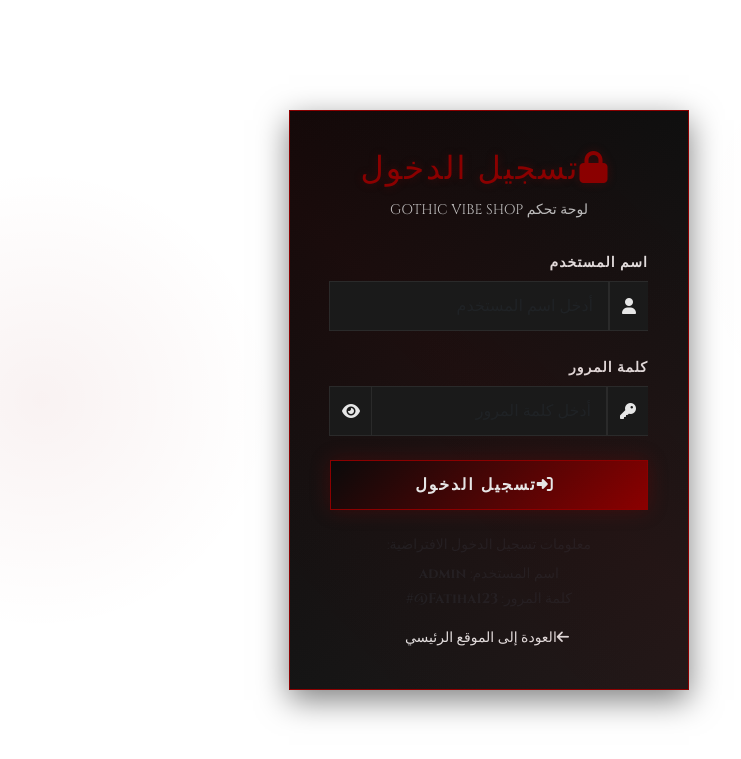
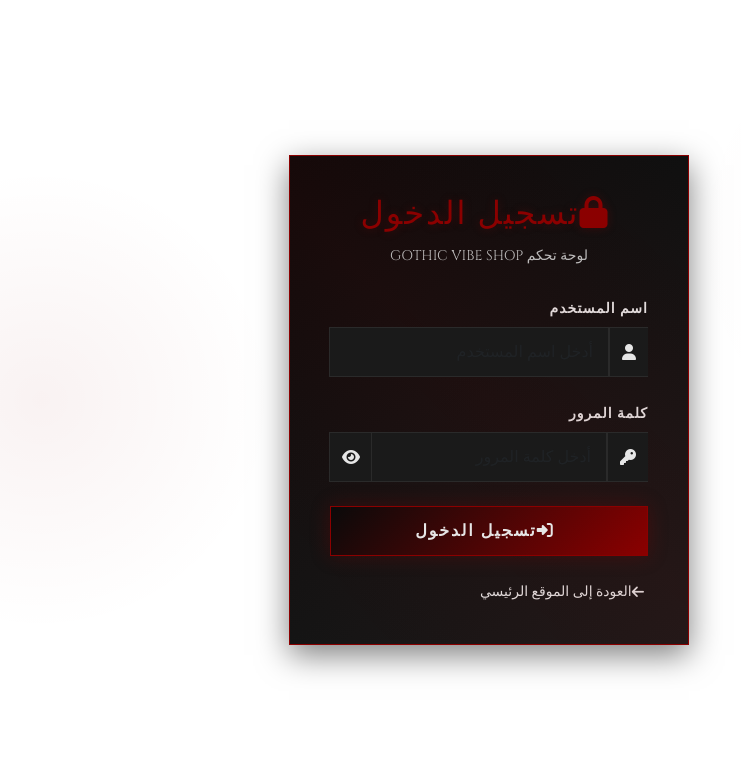
Before and after one commit to Aminxyug14mQ/gothic-vibe-shop, a Flask app: page /admin/login in a window 1280 px wide. Shown: the top 759 px of the page, without its empty margins (151-892 px from the left). Run offline with Flask 3, Linux system fonts and the light colour scheme; data comes from the database, SQL or seed files in the repository.

Commit message:
إطلاق موقع Gothic Vibe Shop

```diff
--- a/templates/admin/login.html
+++ b/templates/admin/login.html
@@ -245,13 +245,7 @@
                 </button>
             </form>
 
-            <!-- معلومات المساعدة -->
-            <div class="text-center">
-                <p class="small text-muted mb-2">معلومات تسجيل الدخول الافتراضية:</p>
-                <p class="small text-muted mb-1">اسم المستخدم: <strong>admin</strong></p>
-                <p class="small text-muted mb-3">كلمة المرور: <strong>Fatiha123@#</strong></p>
-
-                <a href="{{ url_for('index') }}" class="back-link">
+                    <a href="{{ url_for('index') }}" class="back-link">
                     <i class="fas fa-arrow-left me-1"></i>العودة إلى الموقع الرئيسي
                 </a>
             </div>
```
